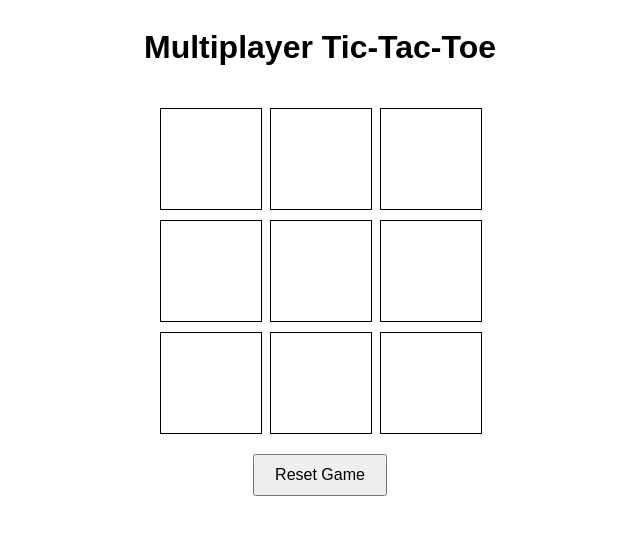
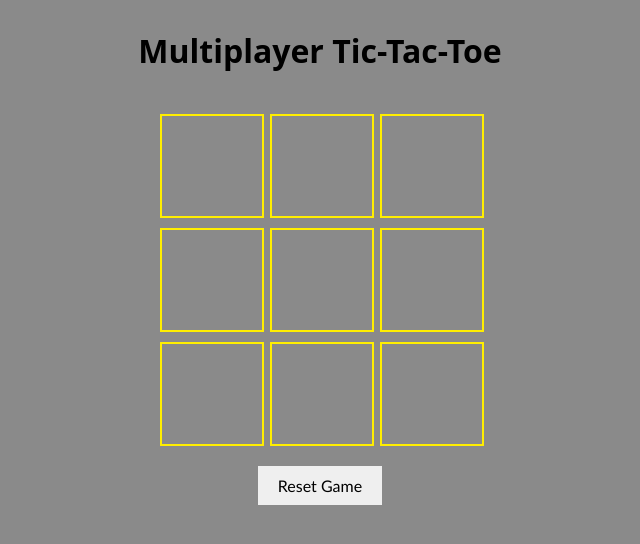
Before and after one commit to 123Anurag123/TIK-TAK-TOE-multiplayer-, a website: page public/index.html in a window 1280 px wide. Shown: the whole page, without its empty margins (320-960 px from the left). Drawn offline with nearby package versions, Linux system fonts and the light colour scheme; no server answers.

Commit message:
Update style.css
some css 👍

```diff
--- a/public/style.css
+++ b/public/style.css
@@ -2,7 +2,8 @@ body {
     display: flex;
     flex-direction: column;
     align-items: center;
-    font-family: Arial, sans-serif;
+    font-family: "Open Sans", "PT Sans", sans-serif;
+    background-color: rgb(138, 138, 138);
 }
 
 #game {
@@ -18,17 +19,32 @@ body {
     align-items: center;
     justify-content: center;
     font-size: 2rem;
-    border: 1px solid #000;
+    border: 2px solid #ffee00;
     cursor: pointer;
+    transition: border-color 0.3s;
+}
+
+.cell:hover{
+    border-color: #fffab0;
+
 }
 
 #reset {
+    font-family: 'Gill Sans', 'Gill Sans MT', Calibri, 'Trebuchet MS', sans-serif;
     margin-top: 20px;
     padding: 10px 20px;
     font-size: 1rem;
+    border: none;
+    cursor: pointer;
 }
 
 #turnDisplay {
     margin-bottom: 20px;
     font-size: 1.5rem;
 }
+
+.res:hover{
+    color: white;
+    background-color: black;
+    box-shadow: 1px 1px 5px black;
+}
```
